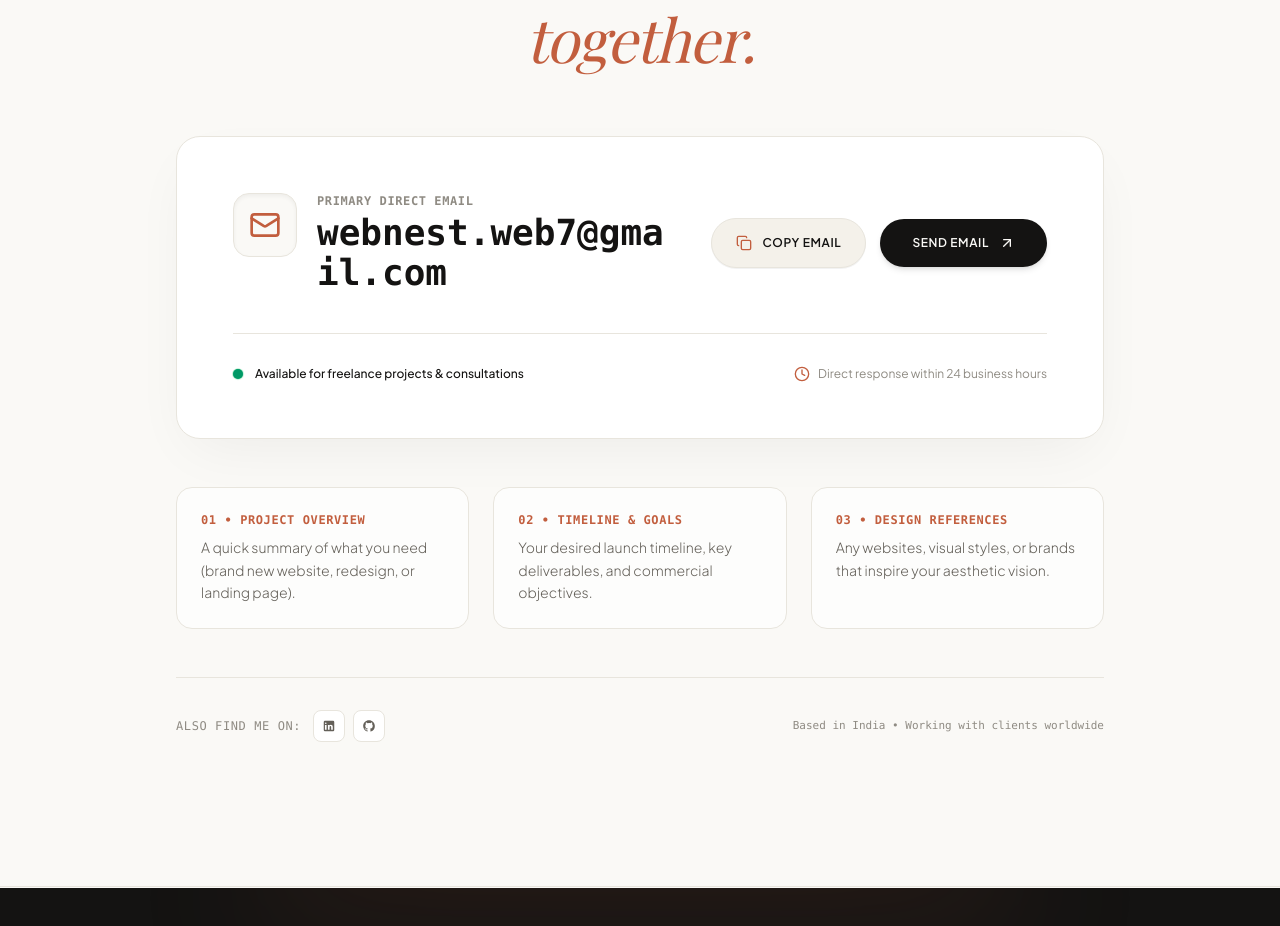
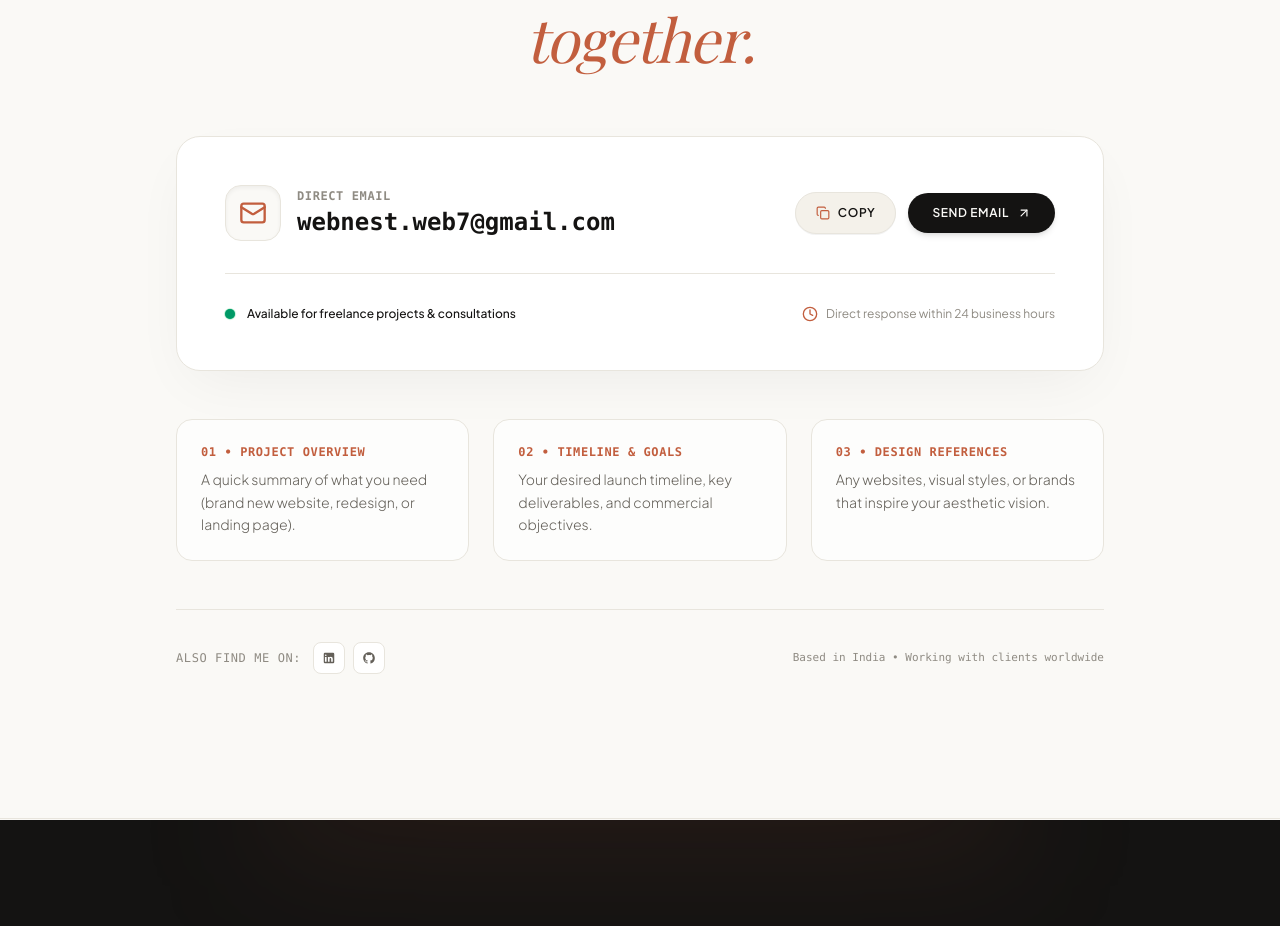
Before and after one commit to abinayapoojha1411-oss/portfolio, a React (Vite) app: page / in a window 1280 px wide. Shown: the part 10421-11347 px from the top of the page. Built offline with nearby package versions, Linux system fonts and the light colour scheme; a web font is replaced by a local one.

Commit message:
Adjust email font size and ensure single line display

```diff
--- a/src/components/Contact.jsx
+++ b/src/components/Contact.jsx
@@ -61,21 +61,21 @@ export default function Contact() {
 
 
         {/* Central High-Impact Email Showcase Card */}
-        <div className="relative bg-[#FFFFFF] dark:bg-[#171614] rounded-3xl p-8 sm:p-12 md:p-14 border border-[#E8E5DD] dark:border-[#2E2C28] shadow-[0_20px_60px_-15px_rgba(20,19,18,0.06)] dark:shadow-[0_25px_60px_-15px_rgba(0,0,0,0.5)] mb-12 transition-all">
+        <div className="relative bg-[#FFFFFF] dark:bg-[#171614] rounded-3xl p-6 sm:p-10 md:p-12 border border-[#E8E5DD] dark:border-[#2E2C28] shadow-[0_20px_60px_-15px_rgba(20,19,18,0.06)] dark:shadow-[0_25px_60px_-15px_rgba(0,0,0,0.5)] mb-12 transition-all">
 
-          <div className="flex flex-col lg:flex-row items-center justify-between gap-8 pb-10 border-b border-[#E8E5DD] dark:border-[#2E2C28]">
-            <div className="flex flex-col sm:flex-row items-center sm:items-start text-center sm:text-left gap-5">
-              <div className="w-16 h-16 rounded-2xl bg-[#FAF9F6] dark:bg-[#1E1D1B] border border-[#E8E5DD] dark:border-[#2E2C28] flex items-center justify-center text-[#C25E3E] shrink-0 shadow-inner">
-                <Mail className="w-8 h-8" />
+          <div className="flex flex-col lg:flex-row items-center justify-between gap-6 pb-8 border-b border-[#E8E5DD] dark:border-[#2E2C28]">
+            <div className="flex items-center text-left gap-4 min-w-0 w-full lg:w-auto">
+              <div className="w-12 h-12 sm:w-14 sm:h-14 rounded-2xl bg-[#FAF9F6] dark:bg-[#1E1D1B] border border-[#E8E5DD] dark:border-[#2E2C28] flex items-center justify-center text-[#C25E3E] shrink-0 shadow-inner">
+                <Mail className="w-6 h-6 sm:w-7 sm:h-7" />
               </div>
 
-              <div>
-                <span className="text-xs font-mono font-bold uppercase tracking-wider text-[#8F8B83] dark:text-[#7A756C] block mb-1">
-                  Primary Direct Email
+              <div className="min-w-0">
+                <span className="text-[11px] sm:text-xs font-mono font-bold uppercase tracking-wider text-[#8F8B83] dark:text-[#7A756C] block mb-0.5">
+                  Direct Email
                 </span>
                 <a
                   href={`mailto:${email}?subject=New%20Project%20Enquiry%20%E2%80%94%20Webnest`}
-                  className="text-2xl sm:text-3xl md:text-4xl font-mono font-bold text-[#141312] dark:text-[#F7F5F0] hover:text-[#C25E3E] dark:hover:text-[#C25E3E] transition-colors break-all"
+                  className="text-base sm:text-xl md:text-2xl font-mono font-semibold text-[#141312] dark:text-[#F7F5F0] hover:text-[#C25E3E] dark:hover:text-[#C25E3E] transition-colors whitespace-nowrap block"
                   title="Click to send an email"
                 >
                   {email}
@@ -84,32 +84,32 @@ export default function Contact() {
             </div>
 
             {/* Action Buttons: Copy & Compose */}
-            <div className="flex flex-col sm:flex-row items-stretch sm:items-center gap-3.5 w-full lg:w-auto shrink-0">
+            <div className="flex flex-row items-center gap-3 w-full sm:w-auto justify-start sm:justify-end shrink-0">
               <button
                 type="button"
                 onClick={handleCopy}
-                className="inline-flex items-center justify-center gap-2.5 px-6 py-4 rounded-full text-xs font-semibold uppercase tracking-wider bg-[#F4F1EA] dark:bg-[#1E1D1B] text-[#141312] dark:text-[#F7F5F0] hover:bg-[#E8E5DD] dark:hover:bg-[#2A2825] border border-[#E8E5DD] dark:border-[#2E2C28] transition-all duration-300 shadow-2xs hover:scale-[1.02] active:scale-[0.98] cursor-pointer"
+                className="inline-flex items-center justify-center gap-2 px-5 py-3 rounded-full text-xs font-semibold uppercase tracking-wider bg-[#F4F1EA] dark:bg-[#1E1D1B] text-[#141312] dark:text-[#F7F5F0] hover:bg-[#E8E5DD] dark:hover:bg-[#2A2825] border border-[#E8E5DD] dark:border-[#2E2C28] transition-all duration-300 shadow-2xs hover:scale-[1.02] active:scale-[0.98] cursor-pointer shrink-0"
                 aria-label="Copy email address"
               >
                 {copied ? (
                   <>
-                    <Check className="w-4 h-4 text-emerald-600 dark:text-emerald-400" />
-                    <span className="text-emerald-600 dark:text-emerald-400 font-bold">Email Copied!</span>
+                    <Check className="w-3.5 h-3.5 text-emerald-600 dark:text-emerald-400" />
+                    <span className="text-emerald-600 dark:text-emerald-400 font-bold">Copied!</span>
                   </>
                 ) : (
                   <>
-                    <Copy className="w-4 h-4 text-[#C25E3E]" />
-                    <span>Copy Email</span>
+                    <Copy className="w-3.5 h-3.5 text-[#C25E3E]" />
+                    <span>Copy</span>
                   </>
                 )}
               </button>
 
               <a
                 href={`mailto:${email}?subject=New%20Project%20Enquiry%20%E2%80%94%20Webnest`}
-                className="group inline-flex items-center justify-center gap-2.5 px-8 py-4 rounded-full text-xs font-semibold uppercase tracking-wider bg-[#141312] dark:bg-[#F7F5F0] text-[#FAF9F6] dark:text-[#141312] hover:bg-[#C25E3E] dark:hover:bg-[#C25E3E] dark:hover:text-white transition-all duration-300 shadow-md hover:shadow-xl hover:scale-[1.02]"
+                className="group inline-flex items-center justify-center gap-2 px-6 py-3 rounded-full text-xs font-semibold uppercase tracking-wider bg-[#141312] dark:bg-[#F7F5F0] text-[#FAF9F6] dark:text-[#141312] hover:bg-[#C25E3E] dark:hover:bg-[#C25E3E] dark:hover:text-white transition-all duration-300 shadow-md hover:shadow-xl hover:scale-[1.02] shrink-0"
               >
                 <span>Send Email</span>
-                <ArrowUpRight className="w-4 h-4 transition-transform duration-300 group-hover:translate-x-0.5 group-hover:-translate-y-0.5" />
+                <ArrowUpRight className="w-3.5 h-3.5 transition-transform duration-300 group-hover:translate-x-0.5 group-hover:-translate-y-0.5" />
               </a>
             </div>
           </div>
```
